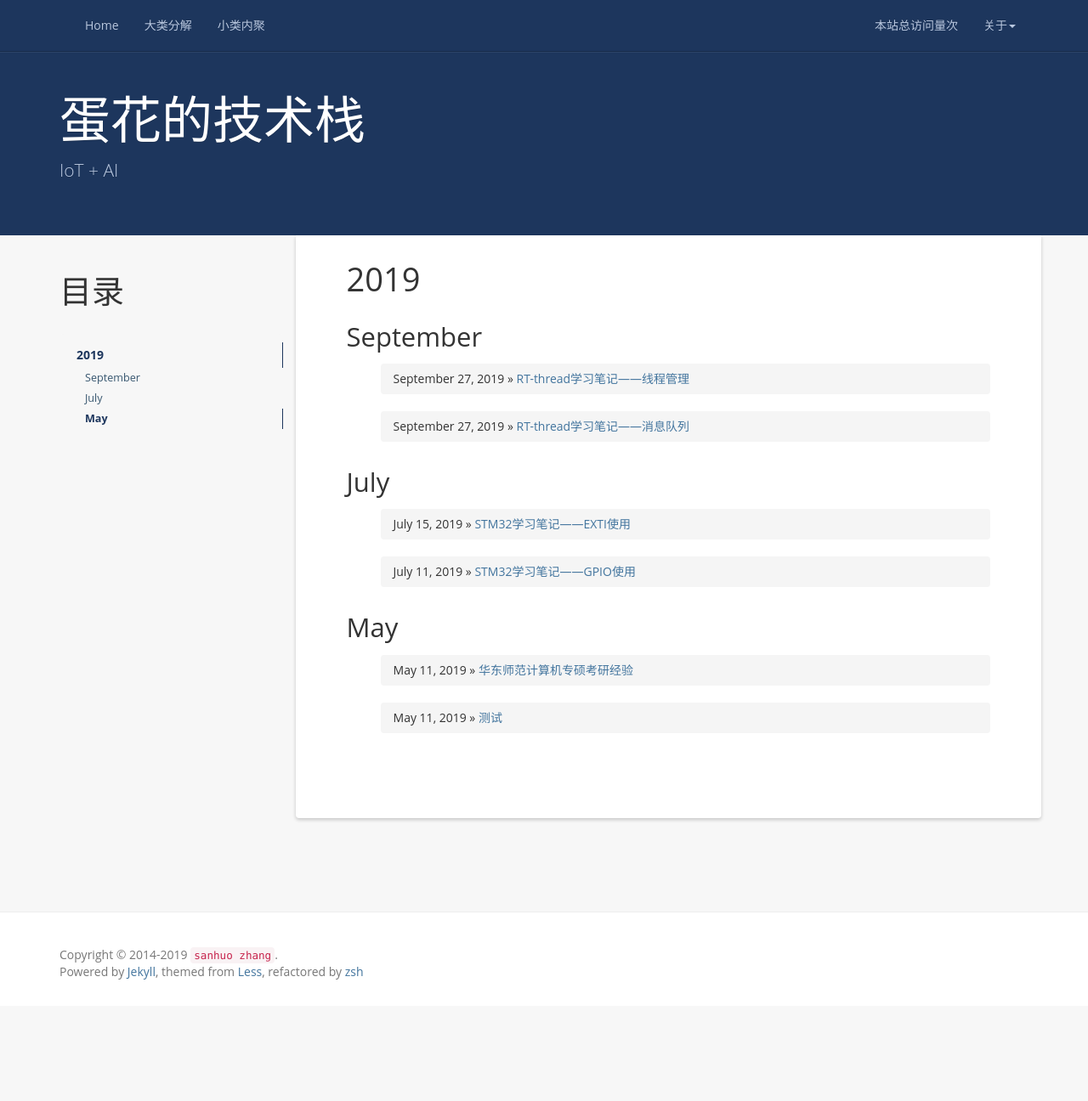
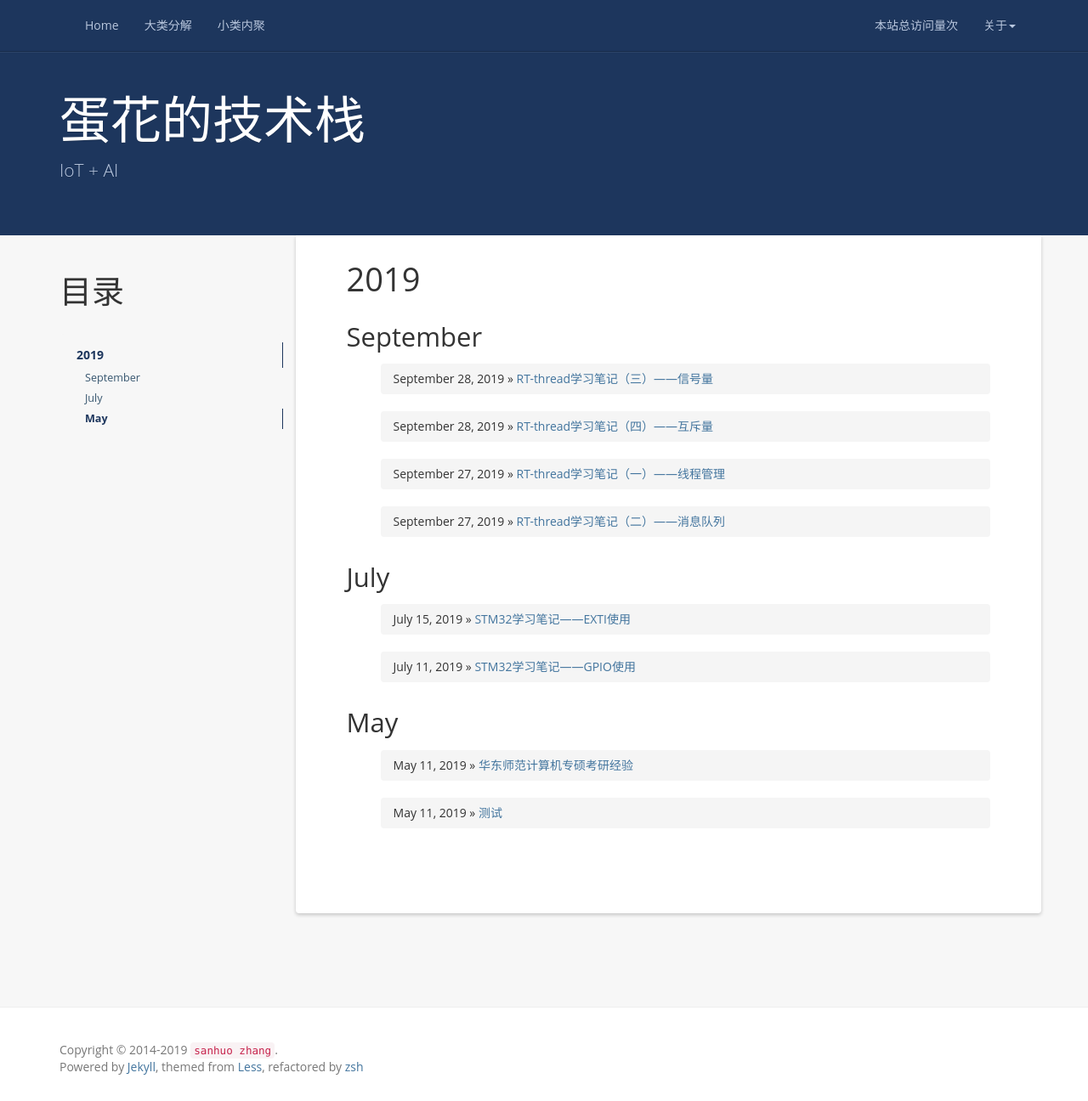
Before and after one commit to zthreefires/zthreefires.github.io, a Jekyll site: the page built from index.html, in a window 1280 px wide and 1296 px high. Shown: the whole window at 85% size. Built offline with Jekyll 4.4.1, drawn with Linux system fonts in a browser that asks for light colours; nearby versions of some CDN libraries; a script that is not in the unit is left out; the list of posts is cut into pages by our own code; comment, search, counter and statistics services are not loaded; part of the change alters nothing that is shown.

Commit message:
post sem&mutex

````diff
--- a/_posts/2019-9-27-rtt-mq.md
+++ b/_posts/2019-9-27-rtt-mq.md
@@ -1,7 +1,7 @@
 ---
 layout: post
 #标题配置
-title:  RT-thread学习笔记——消息队列
+title:  RT-thread学习笔记（二）——消息队列
 #时间配置
 date:   2019-09-27 10:00:00 +0800
 #大类配置
--- a/_posts/2019-9-27-rtt-thread.md
+++ b/_posts/2019-9-27-rtt-thread.md
@@ -1,7 +1,7 @@
 ---
 layout: post
 #标题配置
-title:  RT-thread学习笔记——线程管理
+title:  RT-thread学习笔记（一）——线程管理
 #时间配置
 date:   2019-09-27 10:00:00 +0800
 #大类配置
--- /dev/null
+++ b/_posts/2019-9-28-rtt-mux.md
@@ -0,0 +1,46 @@
+---
+layout: post
+#标题配置
+title:  RT-thread学习笔记（四）——互斥量
+#时间配置
+date:   2019-09-28 10:00:00 +0800
+#大类配置
+categories: embeded
+#小类配置
+tag: RT-thread
+---
+
+* content
+{:toc}
+
+
+
+# 基本概念
+互斥量在逻辑上与二值信号量作用一致，但在实现过程中通过优先级继承这一方法解决的二值信号量优先级翻转的问题。
+
+# 使用方法
+
+``` c
+static rt_mutex_t test_mutex = RT_NULL;
+test_mutex = rt_mutex_create("test_mutex",        //互斥量名
+                             RT_IPC_FLAG_PRIO);   //操作互斥量方式
+if (test_mutex != RT_NULL)                        //监测互斥量初始化是否成功
+{
+    rt_kprintf("互斥量初始化成功！");
+}
+
+//一般在线程入口函数中对互斥量进行操作
+void thread_entry(void* parameter)
+{
+    dosomething();
+    rt_err_t uwRet = RT_EOK;
+    uwRet = rt_mutex_take(test_mutex, RT_WAITING_FOREVER);
+    if (uwRet == RT_EOK)
+        rt_kprintf("获取互斥量成功!");
+    dosomething();
+    uwRet = rt_mutex_release(test_mutex);
+}
+```
+
+# 优先级继承
+还是假设High、Middle和Low三个优先级的线程，High和Low通过互斥量Mutex1进行通讯，Middle和Low通过互斥量Mutex2进行通讯。Low首先获得Mutex1后再与Middle竞争Mutex2，此时通过优先级继承机制，Low的优先级提高到与High相同，所以Low会优先获得Mutex2，进而快速执行完毕释放Mutex1，以达到提高程序实时性的目的。
--- /dev/null
+++ b/_posts/2019-9-28-rtt-sem.md
@@ -0,0 +1,49 @@
+---
+layout: post
+#标题配置
+title:  RT-thread学习笔记（三）——信号量
+#时间配置
+date:   2019-09-28 10:00:00 +0800
+#大类配置
+categories: embeded
+#小类配置
+tag: RT-thread
+---
+
+* content
+{:toc}
+
+
+
+# 基本概念
+信号量与消息队列一样，都是IPC的一种方式。信号量本质上就是一个多个线程可以共同访问的全局变量。形式上，每当某线程进行取信号量操作时，若信号量值大于零，该变量减一，线程继续执行并在之后释放信号量使其值加一。当然，当某线程进行取信号量操作时，若信号量值等于零，该线程进入挂起状态，脱离就需队列，等待其他线程释放信号量。
+
+# 使用方法
+
+``` c
+static rt_sem_t test_sem = RT_NULL;
+test_sem = rt_sem_create("test_sem",        //信号量名
+                         5,                 //信号量初值
+                         RT_IPC_FLAG_FIFO); //操作信号量方式
+if (test_sem != RT_NULL)                    //监测信号量初始化是否成功
+{
+    rt_kprintf("信号量初始化成功！");
+}
+
+//一般在线程入口函数中对信号量进行操作
+void thread_entry(void* parameter)
+{
+    dosomething();
+    rt_err_t uwRet = RT_EOK;
+    uwRet = rt_sem_take(test_sem, RT_WAITING_FOREVER);
+    if (uwRet == RT_EOK)
+        rt_kprintf("获取信号量成功!");
+    dosomething();
+    uwRet = rt_sem_release(test_sem);
+}
+```
+
+# 特殊的信号量
+信号量中存在一种特殊的信号量，他的最大值为一，叫做二值信号量。显然，他的作用是让两个线程互斥执行。但通过二值信号量完成该目标会导致优先级反转的问题。
+设想现在有High、Middle和Low三个优先级的线程，Low首先拿到了和High竞争的二值信号量，之后Middle又拿到了与Low竞争的二值信号量。Low因为没有取到信号量而挂起，High作为优先级最高的线程却在等待Middle线程结束，才可以继续执行，这对与rtt这种实时操作系统显然是不可以接受的。
+所以，就有了互斥量的出现。
````
